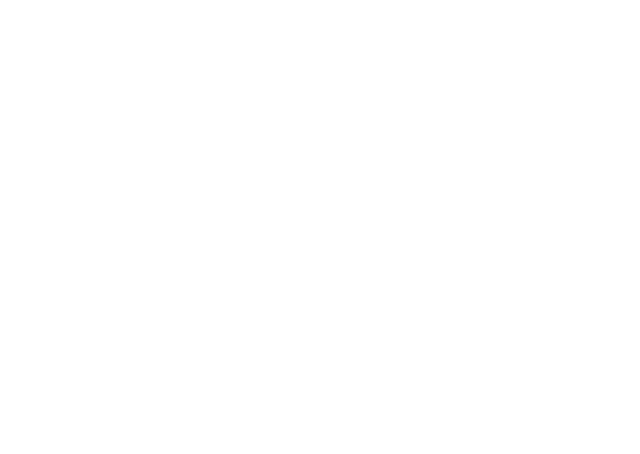
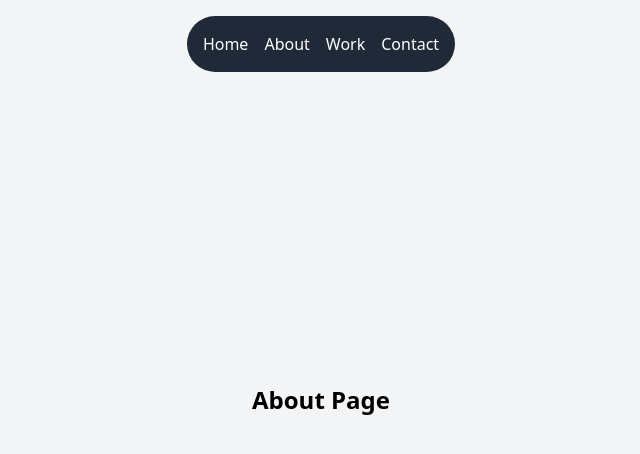
Before and after one commit to davidecondoluci/davidecondoluci.com, a React (Vite) app: page /about in a window 1280 px wide. Before the commit this address had no page. Shown: the top 454 px of the page, without its empty margins (319-959 px from the left). Built offline with nearby package versions, Linux system fonts and the light colour scheme.

Commit message:
styling pages with tailwind

```diff
--- a/src/App.jsx
+++ b/src/App.jsx
@@ -1,16 +1,20 @@
 import React from "react";
 import { BrowserRouter as Router, Route, Routes } from "react-router-dom";
-import Home from "./components/Home";
-import Topics from "./components/Topics";
-import Game from "./components/Game";
+import Navbar from "./components/Navbar";
+import Home from "./pages/Home";
+import About from "./pages/About";
+import Work from "./pages/Work";
+import Contact from "./pages/Contact";
 
 const App = () => {
   return (
     <Router>
+      <Navbar />
       <Routes>
-        <Route path="/" element={<Home />} />
-        <Route path="/topics" element={<Topics />} />
-        <Route path="/game" element={<Game />} />
+        <Route exact path="/" element={<Home />} />
+        <Route path="/about" element={<About />} />
+        <Route path="/work" element={<Work />} />
+        <Route path="/contact" element={<Contact />} />
       </Routes>
     </Router>
   );
--- a/src/components/Navbar.jsx
+++ b/src/components/Navbar.jsx
@@ -3,19 +3,27 @@ import { Link } from "react-router-dom";
 
 const Navbar = () => {
   return (
-    <nav>
-      <ul>
+    <nav className="flex justify-center mt-4 fixed top-0 left-0 right-0 z-10">
+      <ul className="flex bg-gray-800 p-4 rounded-full space-x-4">
         <li>
-          <Link to="/">Home</Link>
+          <Link to="/" className="text-white hover:text-gray-400">
+            Home
+          </Link>
         </li>
         <li>
-          <Link to="/about">About</Link>
+          <Link to="/about" className="text-white hover:text-gray-400">
+            About
+          </Link>
         </li>
         <li>
-          <Link to="/work">Work</Link>
+          <Link to="/work" className="text-white hover:text-gray-400">
+            Work
+          </Link>
         </li>
         <li>
-          <Link to="/contact">Contact</Link>
+          <Link to="/contact" className="text-white hover:text-gray-400">
+            Contact
+          </Link>
         </li>
       </ul>
     </nav>
--- a/src/pages/About.jsx
+++ b/src/pages/About.jsx
@@ -2,8 +2,8 @@ import React from "react";
 
 const About = () => {
   return (
-    <div>
-      <h1>About Page</h1>
+    <div className="flex flex-col items-center justify-center h-screen overflow-hidden">
+      <h1 className="text-2xl font-bold">About Page</h1>
     </div>
   );
 };
--- a/src/pages/Contact.jsx
+++ b/src/pages/Contact.jsx
@@ -2,8 +2,8 @@ import React from "react";
 
 const Contact = () => {
   return (
-    <div>
-      <h1>Contact Page</h1>
+    <div className="flex flex-col items-center justify-center h-screen overflow-hidden">
+      <h1 className="text-2xl font-bold">Contact Page</h1>
     </div>
   );
 };
--- a/src/pages/Home.jsx
+++ b/src/pages/Home.jsx
@@ -2,8 +2,8 @@ import React from "react";
 
 const Home = () => {
   return (
-    <div>
-      <h1>Home Page</h1>
+    <div className="flex items-center justify-center h-screen overflow-hidden">
+      <h1 className="text-2xl font-bold">Home Page</h1>
     </div>
   );
 };
--- a/src/pages/Work.jsx
+++ b/src/pages/Work.jsx
@@ -2,8 +2,8 @@ import React from "react";
 
 const Work = () => {
   return (
-    <div>
-      <h1>Work Page</h1>
+    <div className="flex flex-col items-center justify-center h-screen overflow-hidden">
+      <h1 className="text-2xl font-bold">Work Page</h1>
     </div>
   );
 };
```
Also changed, not shown: index.html (+4 -3 lines).
